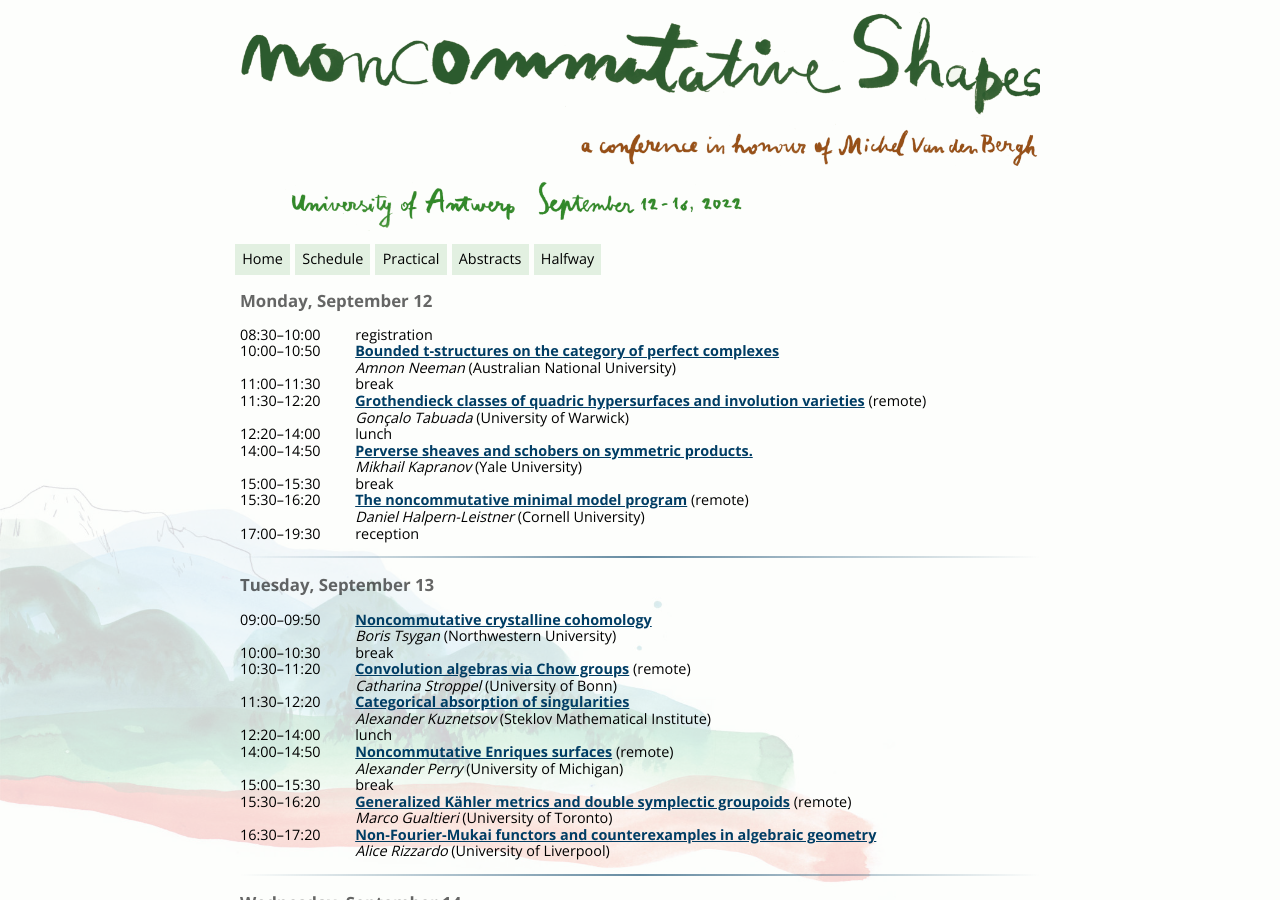
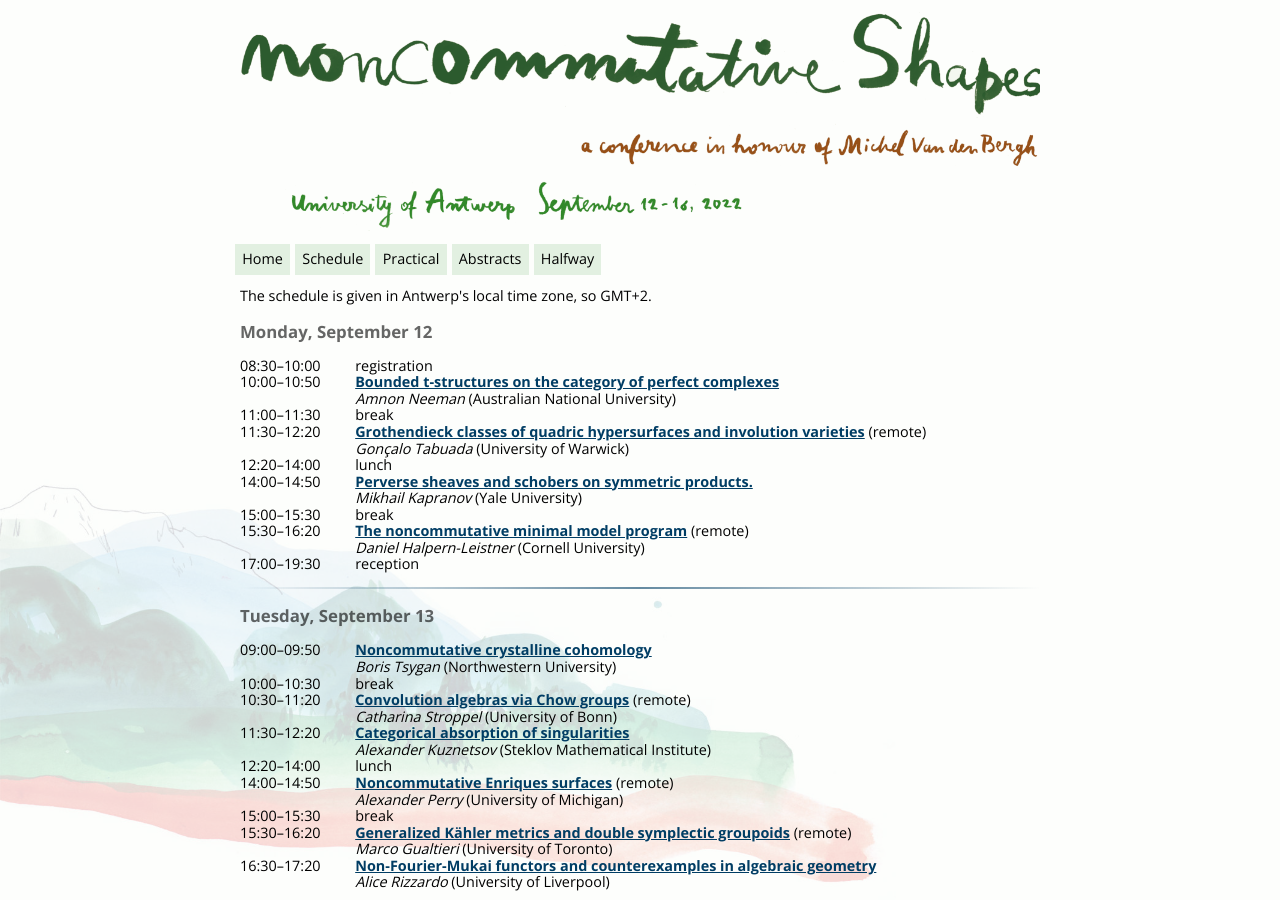
Before and after one commit to ncag-info/antwerp-2020, a Jekyll site: the page built from schedule.html, in a window 1280 px wide and 900 px high. Built offline with Jekyll 4.4.1, drawn with Linux system fonts in a browser that asks for light colours; nearby versions of some CDN libraries; library files that are not in the unit come from our copies; formulas are drawn with MathJax 3.

Commit message:
Mention time zone

```diff
--- a/schedule.html
+++ b/schedule.html
@@ -7,6 +7,8 @@ permalink: /schedule
 <!--
 <p>A <a href="schedule.pdf">printable version</a> of the schedule.
 -->
+
+<p>The schedule is given in Antwerp's local time zone, so GMT+2.
 
 {% for day in site.data.schedule %}
 <h3>{{ day.date }}</h3>
```
